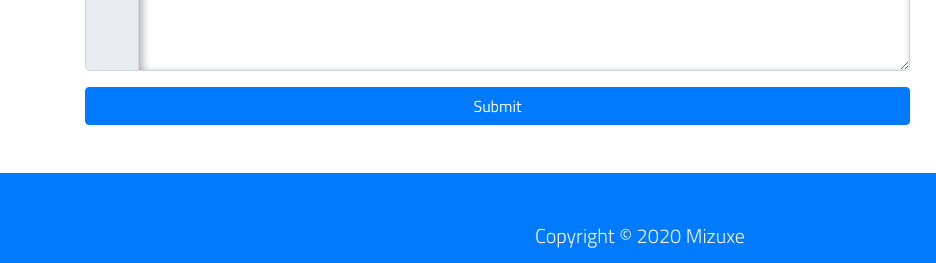
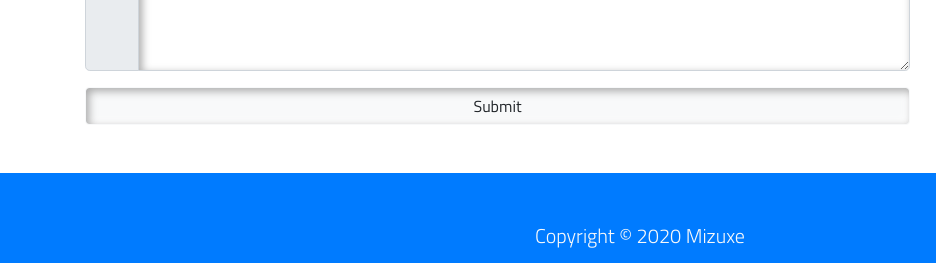
Before and after one commit to ninjacoderbd/Mizuxe, a plain HTML site: page index.html in a window 1280 px wide. Shown: the part 2977-3240 px from the top of the page, 0-936 px from the left. Drawn offline with Linux system fonts and the light colour scheme.

Commit message:
html file
Update html file for contact.

```diff
--- a/index.html
+++ b/index.html
@@ -362,7 +362,7 @@
                             <div class="input-group-prepend"><span class="input-group-text"><i class="fa fa-pencil-alt"></i></span></div>
                             <textarea class="form-control form-control-lg" name="Message" rows="5"></textarea>
                         </div>
-                        <button type="button" class="btn btn-primary btn-block mt-3">Submit</button>
+                        <input type="submit" value="Submit" class="btn btn-light btn-block mt-3">
 
                     </form>
                 </div>
```
